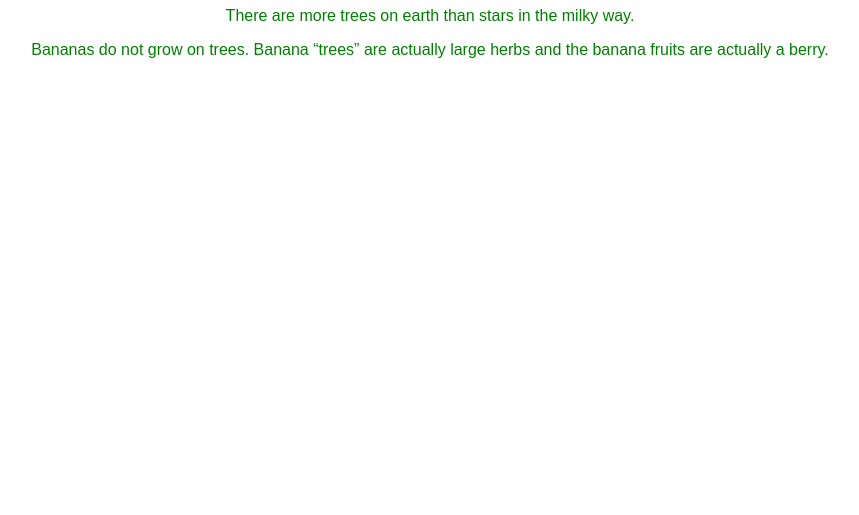
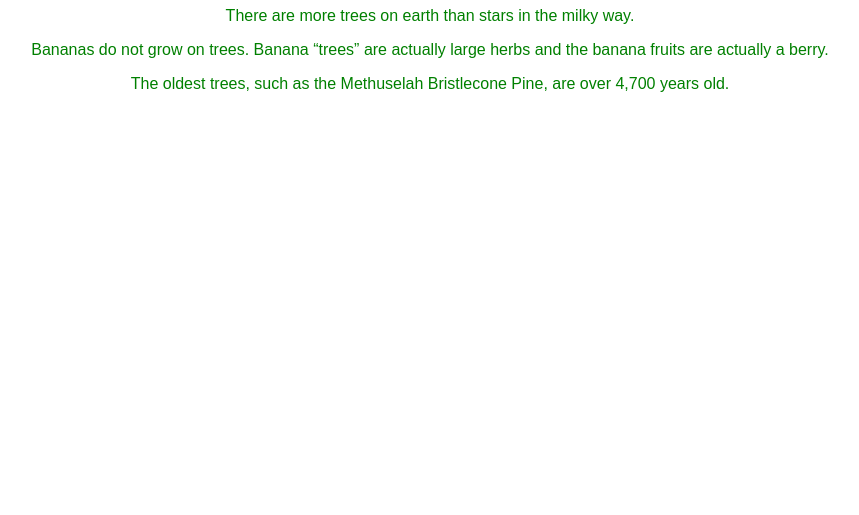
Before and after one commit to gabe-shoenfelt/Tree, a plain HTML site: page index.html in a window 1280 px wide. Shown: the part 285-800 px from the top of the page, without its empty margins (210-1069 px from the left). Drawn offline with Linux system fonts and the light colour scheme.

Commit message:
FINAL DESIGN

```diff
--- a/index.html
+++ b/index.html
@@ -8,5 +8,6 @@
         <H1>Fun Facts</H1>
         <p>There are more trees on earth than stars in the milky way.</p>
         <p>Bananas do not grow on trees. Banana “trees” are actually large herbs and the banana fruits are actually a berry.</p>
+        <p>The oldest trees, such as the Methuselah Bristlecone Pine, are over 4,700 years old.</p>
     </body>
 </Head>
```
